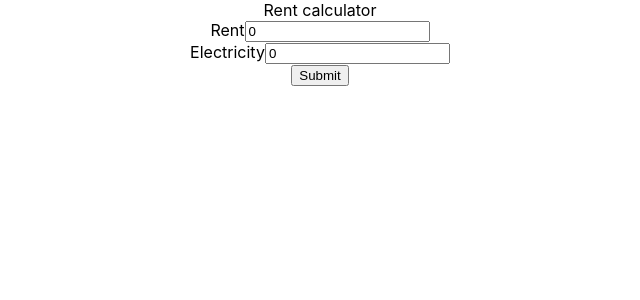
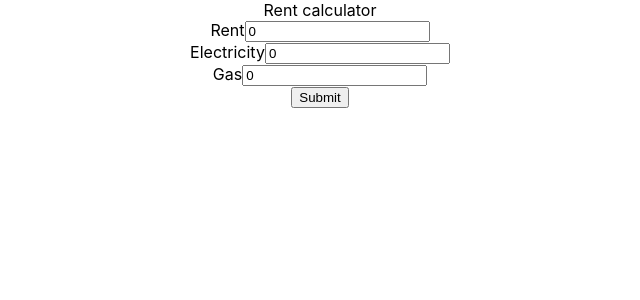
Before and after one commit to juneja2/tco-calculator, a React (Create React App) app: page / in a window 1280 px wide. Shown: the top 300 px of the page, without its empty margins (320-960 px from the left). Built offline with nearby package versions, Linux system fonts and the light colour scheme.

Commit message:
Add gas to the rent calculation

```diff
--- a/src/components/EstimatedCost/EstimatedCost.js
+++ b/src/components/EstimatedCost/EstimatedCost.js
@@ -3,8 +3,9 @@ import { useSelector } from "react-redux";
 function EstimatedCost() {
   const rent = parseFloat(useSelector((state) => state.rentCalculator.rent));
   const electricity = parseFloat(useSelector((state) => state.rentCalculator.electricity));
+  const gas = parseFloat(useSelector((state) => state.rentCalculator.gas));
 
-  const estimatedCost = rent + electricity;
+  const estimatedCost = rent + electricity + gas;
 
   return (
     <div>Estimated Cost = {estimatedCost}</div>
--- a/src/components/RentCalculatorForm/RentCalculatorForm.js
+++ b/src/components/RentCalculatorForm/RentCalculatorForm.js
@@ -1,6 +1,6 @@
 import React, { useState } from 'react';
 import { useDispatch, useSelector } from 'react-redux';
-import { setRent, setElectricity } from '../../redux/slices/rentCalculatorSlice';
+import { setRent, setElectricity, setGas } from '../../redux/slices/rentCalculatorSlice';
 import DecimalInput from '../DecimalInput/DecimalInput';
 import EstimatedCost from '../EstimatedCost/EstimatedCost';
 
@@ -9,6 +9,7 @@ function RentCalculatorForm() {
 
   const rent = useSelector((state) => state.rentCalculator.rent);
   const electricity = useSelector((state) => state.rentCalculator.electricity);
+  const gas = useSelector((state) => state.rentCalculator.gas);
 
   const dispatch = useDispatch();
 
@@ -17,7 +18,11 @@ function RentCalculatorForm() {
   }
 
   const onElectricityChange = (value) => {
-    dispatch(setElectricity(value))
+    dispatch(setElectricity(value));
+  }
+
+  const onGasChange = (value) => {
+    dispatch(setGas(value));
   }
 
   const handleSubmit = (e) => {
@@ -30,6 +35,7 @@ function RentCalculatorForm() {
     <form onSubmit={handleSubmit}>
       <DecimalInput name="Rent" value={rent} onChange={onRentChange} placeholder={1591.21} />
       <DecimalInput name="Electricity" value={electricity} onChange={onElectricityChange} placeholder={100.57} />
+      <DecimalInput name="Gas" value={gas} onChange={onGasChange} placeholder={50.62} />
       {!showEstimatedCost && <button type="Submit">Submit</button>}
       {showEstimatedCost && <EstimatedCost />}
     </form>
--- a/src/redux/slices/rentCalculatorSlice.js
+++ b/src/redux/slices/rentCalculatorSlice.js
@@ -2,7 +2,8 @@ import { createSlice } from '@reduxjs/toolkit';
 
 const initialState = {
   rent: 0,
-  electricity: 0
+  electricity: 0,
+  gas: 0
 };
 
 export const rentCalculatorSlice = createSlice({
@@ -21,9 +22,12 @@ export const rentCalculatorSlice = createSlice({
     },
     setElectricity: (state, action) => {
       state.electricity = action.payload;
+    },
+    setGas: (state, action) => {
+      state.gas = action.payload;
     }
   }
 });
 
-export const { resetRentCalculatorState, setRent, setElectricity } = rentCalculatorSlice.actions;
+export const { resetRentCalculatorState, setRent, setElectricity, setGas } = rentCalculatorSlice.actions;
 export default rentCalculatorSlice.reducer;
```
